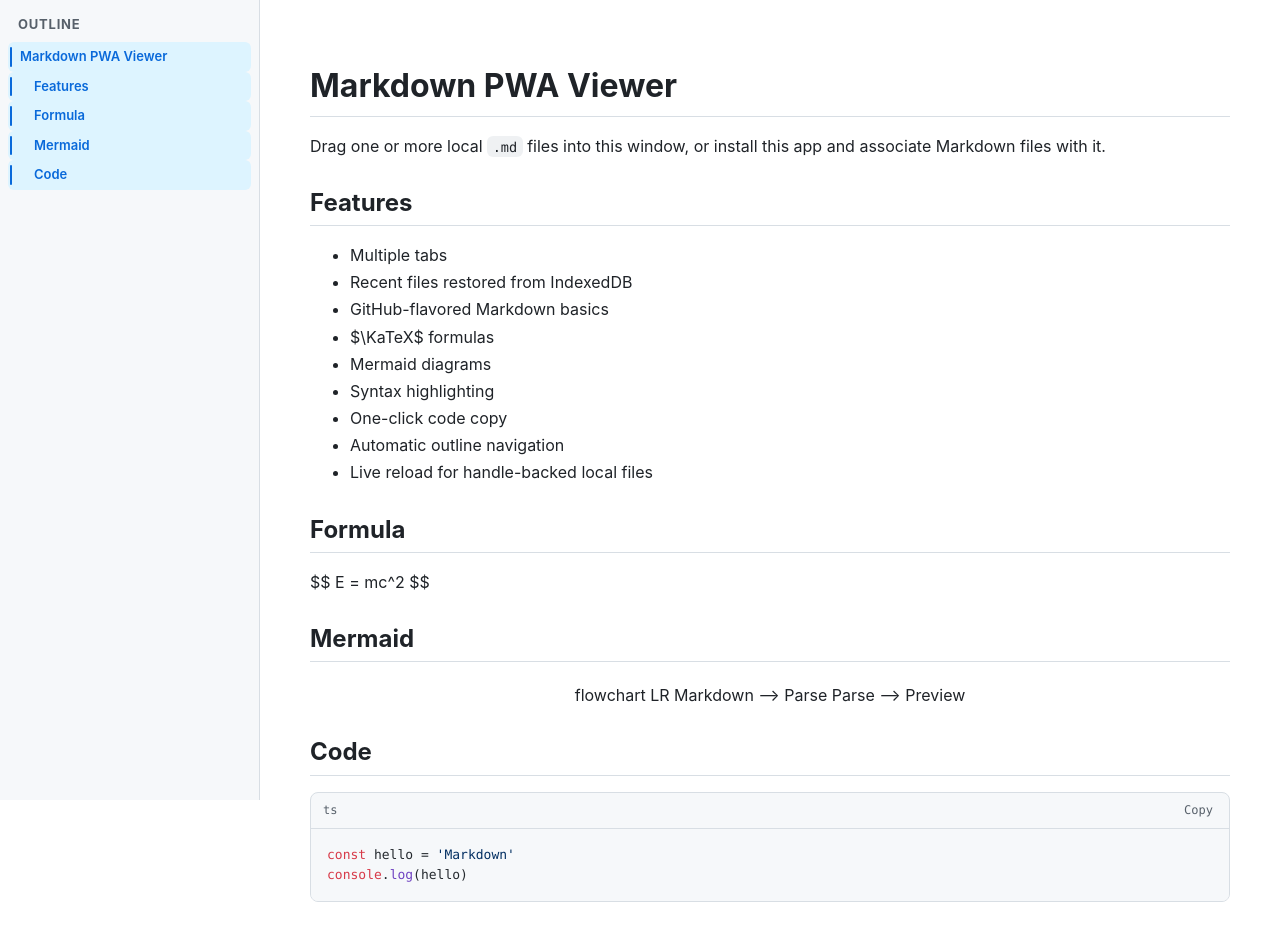
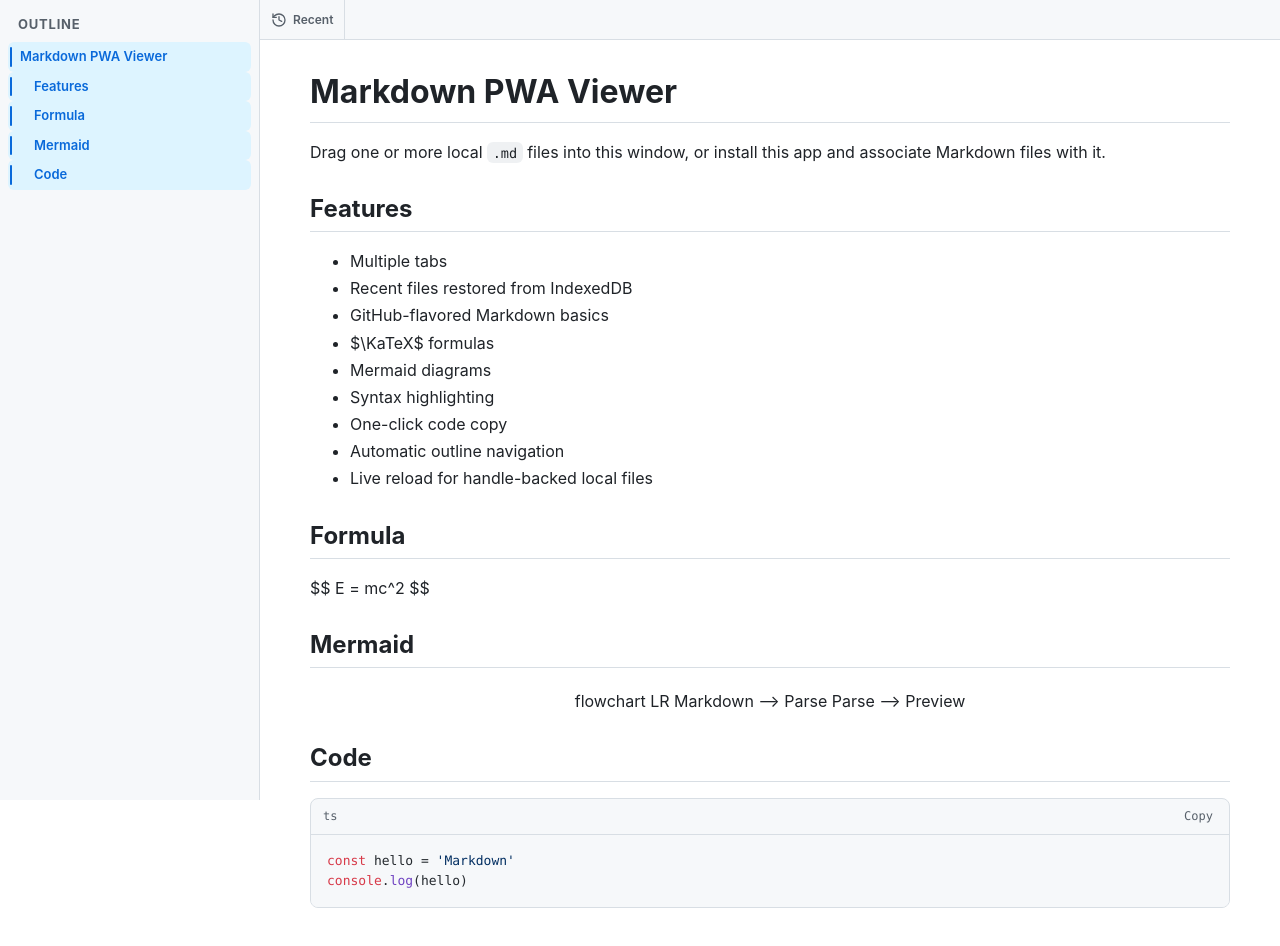
Before and after one commit to feie9456/markdown-pwa-viewer, a React (Vite) app: page / in a window 1280 px wide. Shown: the top 946 px of the page. Built offline with nearby package versions, Linux system fonts and the light colour scheme; what markdown-it-anchor, markdown-it-texmath would draw is missing.

Commit message:
feat: style tabs and recent-files navigation

```diff
--- a/src/styles.css
+++ b/src/styles.css
@@ -1,4 +1,5 @@
 :root {
+  --tabbar-height: 40px;
   font-family: Inter, ui-sans-serif, -apple-system, BlinkMacSystemFont, "Segoe UI", sans-serif;
   color: #1f2328;
   background: #fff;
@@ -83,7 +84,122 @@
 }
 .watch-dot { width: 6px; height: 6px; border-radius: 50%; background: currentColor; }
 
-.viewer { margin-left: 260px; padding: 40px 40px 64px; }
+.tabbar {
+  position: fixed;
+  z-index: 30;
+  top: 0;
+  right: 0;
+  left: 260px;
+  height: var(--tabbar-height);
+  display: flex;
+  align-items: stretch;
+  border-bottom: 1px solid #d8dee4;
+  background: rgba(246, 248, 250, .96);
+  backdrop-filter: blur(12px);
+}
+.recent-nav { position: relative; flex: 0 0 auto; border-right: 1px solid #d8dee4; }
+.recent-toggle {
+  height: 100%;
+  display: inline-flex;
+  align-items: center;
+  gap: 6px;
+  padding: 0 11px;
+  border: 0;
+  background: transparent;
+  color: #57606a;
+  font-size: 12px;
+  font-weight: 600;
+  cursor: pointer;
+}
+.recent-toggle:hover, .recent-toggle.active { color: #0969da; background: #eaeef2; }
+.recent-menu {
+  position: absolute;
+  top: calc(100% + 6px);
+  left: 6px;
+  width: min(320px, calc(100vw - 24px));
+  max-height: min(480px, 70vh);
+  overflow-y: auto;
+  padding: 6px;
+  border: 1px solid #d0d7de;
+  border-radius: 10px;
+  background: #fff;
+  box-shadow: 0 12px 36px rgba(31, 35, 40, .16);
+}
+.recent-menu-title {
+  padding: 7px 9px 6px;
+  color: #8c959f;
+  font-size: 11px;
+  font-weight: 700;
+  text-transform: uppercase;
+  letter-spacing: .06em;
+}
+.recent-menu-item {
+  width: 100%;
+  display: flex;
+  flex-direction: column;
+  gap: 2px;
+  padding: 8px 9px;
+  border: 0;
+  border-radius: 7px;
+  background: transparent;
+  text-align: left;
+  cursor: pointer;
+}
+.recent-menu-item:hover { background: #f6f8fa; }
+.recent-file-name { overflow: hidden; text-overflow: ellipsis; white-space: nowrap; font-size: 13px; font-weight: 600; }
+.recent-file-time { color: #8c959f; font-size: 10px; }
+.recent-empty { padding: 14px 9px; color: #8c959f; font-size: 12px; }
+
+.tabs-strip {
+  min-width: 0;
+  flex: 1;
+  display: flex;
+  align-items: stretch;
+  overflow-x: auto;
+  overflow-y: hidden;
+  scrollbar-width: none;
+}
+.tabs-strip::-webkit-scrollbar { display: none; }
+.tab-item {
+  min-width: 110px;
+  max-width: 220px;
+  height: 100%;
+  display: flex;
+  align-items: center;
+  gap: 5px;
+  padding: 0 6px 0 11px;
+  border-right: 1px solid #d8dee4;
+  background: #f6f8fa;
+  color: #57606a;
+  font-size: 12px;
+  cursor: pointer;
+  outline: none;
+  user-select: none;
+}
+.tab-item:hover { background: #eef1f4; }
+.tab-item.active {
+  background: #fff;
+  color: #1f2328;
+  box-shadow: inset 0 -2px #0969da;
+}
+.tab-name { min-width: 0; flex: 1; overflow: hidden; text-overflow: ellipsis; white-space: nowrap; }
+.tab-close {
+  flex: 0 0 auto;
+  width: 24px;
+  height: 24px;
+  display: inline-flex;
+  align-items: center;
+  justify-content: center;
+  padding: 0;
+  border: 0;
+  border-radius: 5px;
+  background: transparent;
+  color: #8c959f;
+  cursor: pointer;
+}
+.tab-close:hover { color: #1f2328; background: #d8dee4; }
+
+.viewer { margin-left: 260px; padding: 72px 40px 64px; }
 .markdown-body { max-width: 920px; margin: 0 auto; font-size: 16px; line-height: 1.7; overflow-wrap: break-word; }
 .markdown-body > :first-child { margin-top: 0 !important; }
 .markdown-body h1, .markdown-body h2, .markdown-body h3, .markdown-body h4, .markdown-body h5, .markdown-body h6 {
@@ -92,7 +208,7 @@
   margin-bottom: 16px;
   line-height: 1.25;
   font-weight: 650;
-  scroll-margin-top: 24px;
+  scroll-margin-top: 68px;
 }
 .markdown-body h1 { padding-bottom: .3em; border-bottom: 1px solid #d8dee4; font-size: 2em; }
 .markdown-body h2 { padding-bottom: .3em; border-bottom: 1px solid #d8dee4; font-size: 1.5em; }
@@ -138,17 +254,21 @@
   backdrop-filter: blur(10px);
 }
 .icon-button:hover, .outline-toggle:hover { background: #eef1f4; }
-.outline-toggle { position: fixed; z-index: 35; top: 12px; left: 12px; }
+.outline-toggle { position: fixed; z-index: 40; top: 48px; left: 12px; }
 .mobile-only { display: none; }
 .backdrop { border: 0; }
 
 @media (max-width: 760px) {
   .mobile-only { display: inline-flex; }
-  .sidebar { z-index: 50; width: min(86vw, 300px); transform: translateX(-100%); transition: transform .18s ease; box-shadow: 12px 0 30px rgba(31,35,40,.12); }
+  .tabbar { left: 0; }
+  .recent-toggle span { display: none; }
+  .recent-toggle { padding: 0 11px; }
+  .sidebar { z-index: 60; width: min(86vw, 300px); transform: translateX(-100%); transition: transform .18s ease; box-shadow: 12px 0 30px rgba(31,35,40,.12); }
   .sidebar.open { transform: translateX(0); }
-  .backdrop { position: fixed; z-index: 40; inset: 0; width: 100%; height: 100vh; background: rgba(31,35,40,.28); }
-  .viewer { margin-left: 0; padding: 56px 18px 48px; }
+  .backdrop { position: fixed; z-index: 50; inset: 0; width: 100%; height: 100vh; background: rgba(31,35,40,.28); }
+  .viewer { margin-left: 0; padding: 76px 18px 48px; }
   .markdown-body { font-size: 15px; }
+  .tab-item { min-width: 96px; max-width: 170px; }
 }
 
 @media (prefers-color-scheme: dark) {
@@ -160,6 +280,18 @@
   .outline-item.active { color: #58a6ff; background: #1f2d3d; }
   .outline-item.active::before { background: #58a6ff; }
   .watch-status { background: rgba(46, 160, 67, .16); color: #3fb950; }
+  .tabbar { border-color: #30363d; background: rgba(22,27,34,.96); }
+  .recent-nav, .tab-item { border-color: #30363d; }
+  .recent-toggle { color: #8b949e; }
+  .recent-toggle:hover, .recent-toggle.active { color: #58a6ff; background: #21262d; }
+  .recent-menu { border-color: #30363d; background: #161b22; box-shadow: 0 12px 36px rgba(0,0,0,.35); }
+  .recent-menu-item:hover { background: #21262d; }
+  .recent-menu-title, .recent-file-time, .recent-empty { color: #8b949e; }
+  .tab-item { color: #8b949e; background: #161b22; }
+  .tab-item:hover { background: #21262d; }
+  .tab-item.active { color: #e6edf3; background: #0d1117; box-shadow: inset 0 -2px #58a6ff; }
+  .tab-close { color: #8b949e; }
+  .tab-close:hover { color: #e6edf3; background: #30363d; }
   .icon-button, .outline-toggle { color: #e6edf3; border-color: #30363d; background: rgba(33,38,45,.92); }
   .icon-button:hover, .outline-toggle:hover { background: #30363d; }
   .markdown-body h1, .markdown-body h2 { border-color: #21262d; }
```
